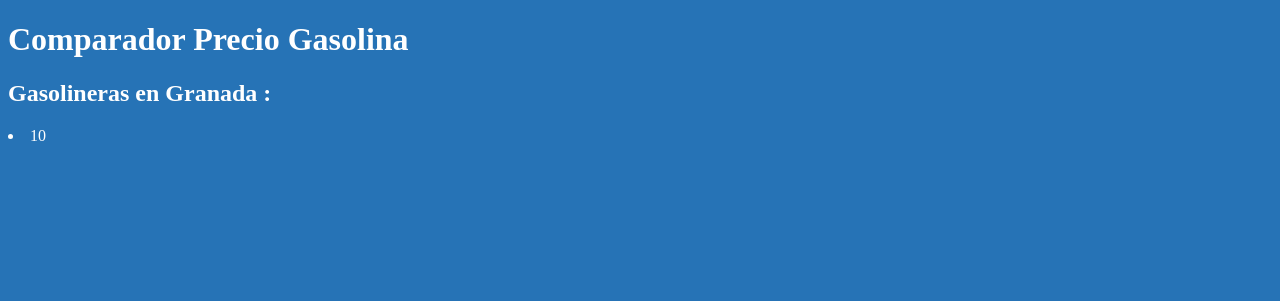
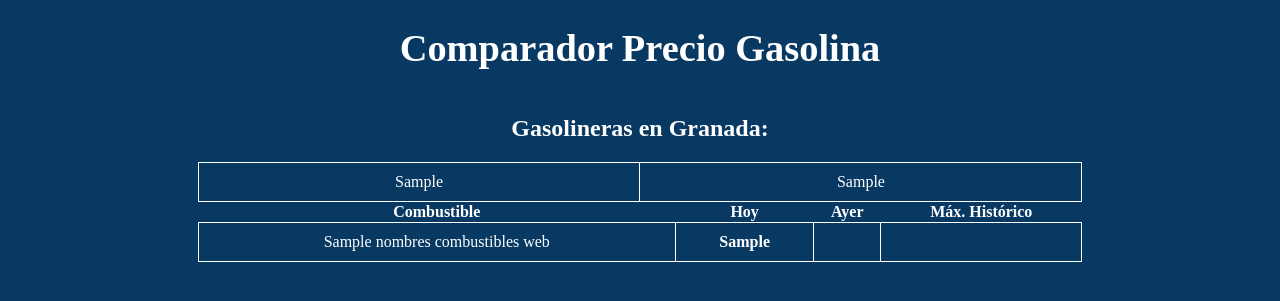
Before and after one commit to Rafalpv/IngenieriaSistemasDeInformacion-UGR, a Flask app: template templates/index.html in a window 1280 px wide. Shown: the top 301 px of the page. Run offline with Flask 2, Linux system fonts and the light colour scheme; the template is opened without the code that fills it: most values are stand-ins (such as "Sample title", 1, 10 or a date in 2020).

Commit message:
Precios medios de Combustibles en España

```diff
--- a/main.py
+++ b/main.py
@@ -1,6 +1,7 @@
 import os
 from flask import Flask, render_template, redirect, url_for, request
 from preciogasolina import listaPrecios
+from precioGasolinaSpain import listaPreciosGasolinaSpain, listaNombreCombustibles
 
 app = Flask(__name__)
 
@@ -12,7 +13,9 @@ def hello_world():
 @app.route("/index")
 def index():
     precios = listaPrecios()
-    return render_template("index.html",precios_web=precios)
+    preciosSpain = listaPreciosGasolinaSpain()
+    nombresCombustibles = listaNombreCombustibles()
+    return render_template("index.html",precios_web=precios, preciosSpain_web=preciosSpain, nombresCombustibles_web=nombresCombustibles)
 
 if __name__ == "__main__":
     app.run(debug=True, host="0.0.0.0", port=int(os.environ.get("PORT", 8080)))
--- a/preciogasolina.py
+++ b/preciogasolina.py
@@ -6,6 +6,10 @@ def listaPrecios():
     response = requests.get(url)
     content = response.content
     soup = BeautifulSoup(content, 'html.parser')
-    prices = soup.find_all('mark')
+    prices_aux = soup.find_all('mark')
+    prices = []
+
+    for p in prices_aux:
+        prices.append(p.text)
 
     return prices
--- a/static/styles.css
+++ b/static/styles.css
@@ -1,4 +1,26 @@
-html{
-    background-color: rgb(38, 115, 182);
+body{
+    background-color: rgb(8, 57, 99);
     color: white;
+    text-align: center;
 }
+
+#titulo-principal{
+    font-size: 3vw;
+}
+
+main{
+    display: flex;
+    flex-direction: column;
+    align-items: center;
+}
+
+table {
+    width: 70%;
+    border-collapse: collapse;
+  }
+
+td {
+    border: 1px solid rgb(255, 255, 255);
+    border-radius: 25%;
+    padding: 10px;
+}
--- a/templates/index.html
+++ b/templates/index.html
@@ -1,14 +1,49 @@
 <!DOCTYPE html>
 <html>
+
 <head>
   <link rel="stylesheet" href="{{ url_for('static', filename='styles.css') }}">
   <title>GasCompare</title>
 </head>
+
 <body>
-    <h1>Comparador Precio Gasolina</h1>
-    <h2>Gasolineras en Granada : </h2>
-      {% for precio_web in precios %}
-      <li>{{ precio }}</li>
+  <h1 id="titulo-principal">Comparador Precio Gasolina</h1>
+  <main>
+    <h2>Gasolineras en Granada:</h2>
+    <table>
+      <tbody>
+        {% for p in precios_web %}
+        <tr>
+          <td>{{ p }}</td>
+          <td>{{ p }}</td>
+        </tr>
         {% endfor %}
+      </tbody>
+    </table>
+    <table>
+      <tr>
+        <th>Combustible</th>
+        <th>Hoy</th>
+        <th>Ayer</th>
+        <th>Máx. Histórico</th>
+      </tr>
+      {% for index in range(0, nombresCombustibles_web|length) %}
+      <tr>
+        <td>{{ nombresCombustibles_web[index] }}</td>
+        {% for i in range(index*3, index*3+3) %}
+        {% if i < preciosSpain_web|length %} <td class="precio font-dsdigital">
+          <strong>{{ preciosSpain_web[i] }}</strong>
+          </td>
+          {% else %}
+          <td></td>
+          {% endif %}
+          {% endfor %}
+      </tr>
+      {% endfor %}
+    </table>
+
+  </main>
+
 </body>
+
 </html>
```
Also changed, not shown: precioGasolinaSpain.py (added, +30 -0 lines). Lines whose indentation alone changed are shown as unchanged.
